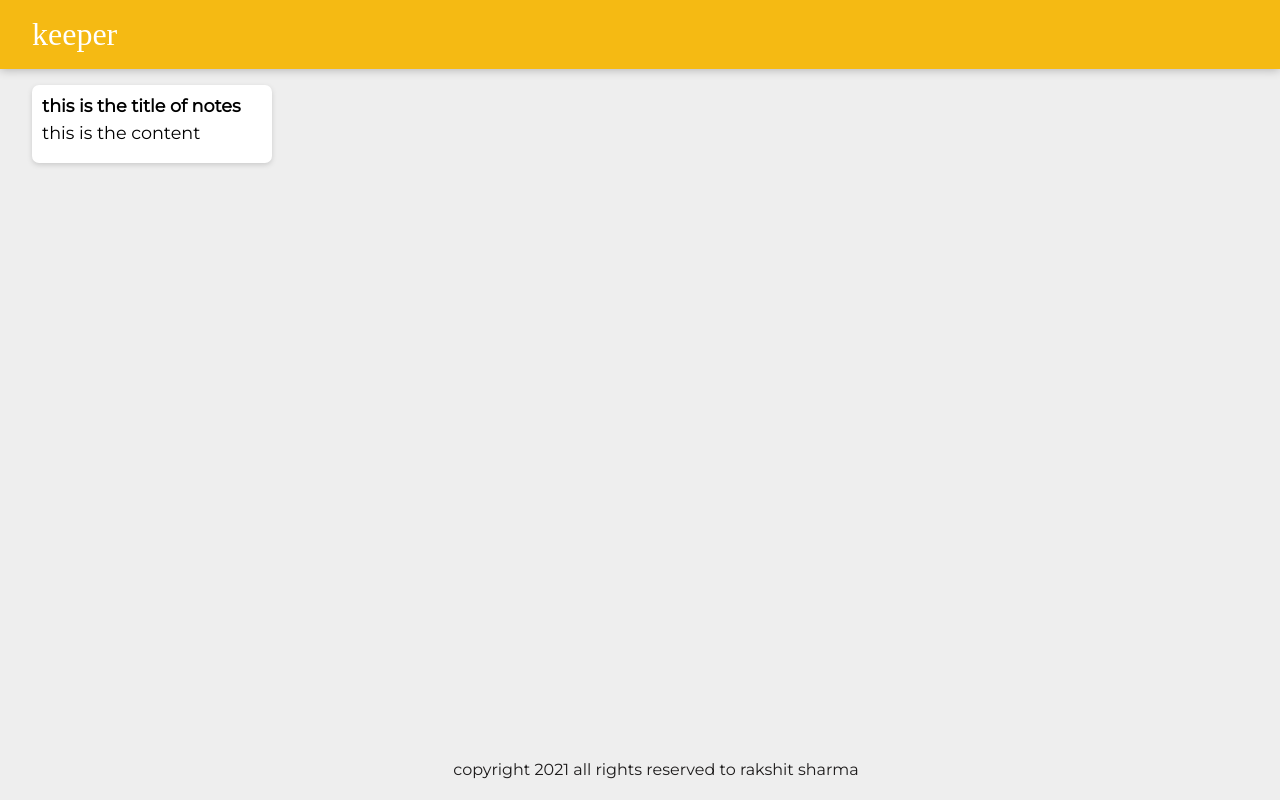
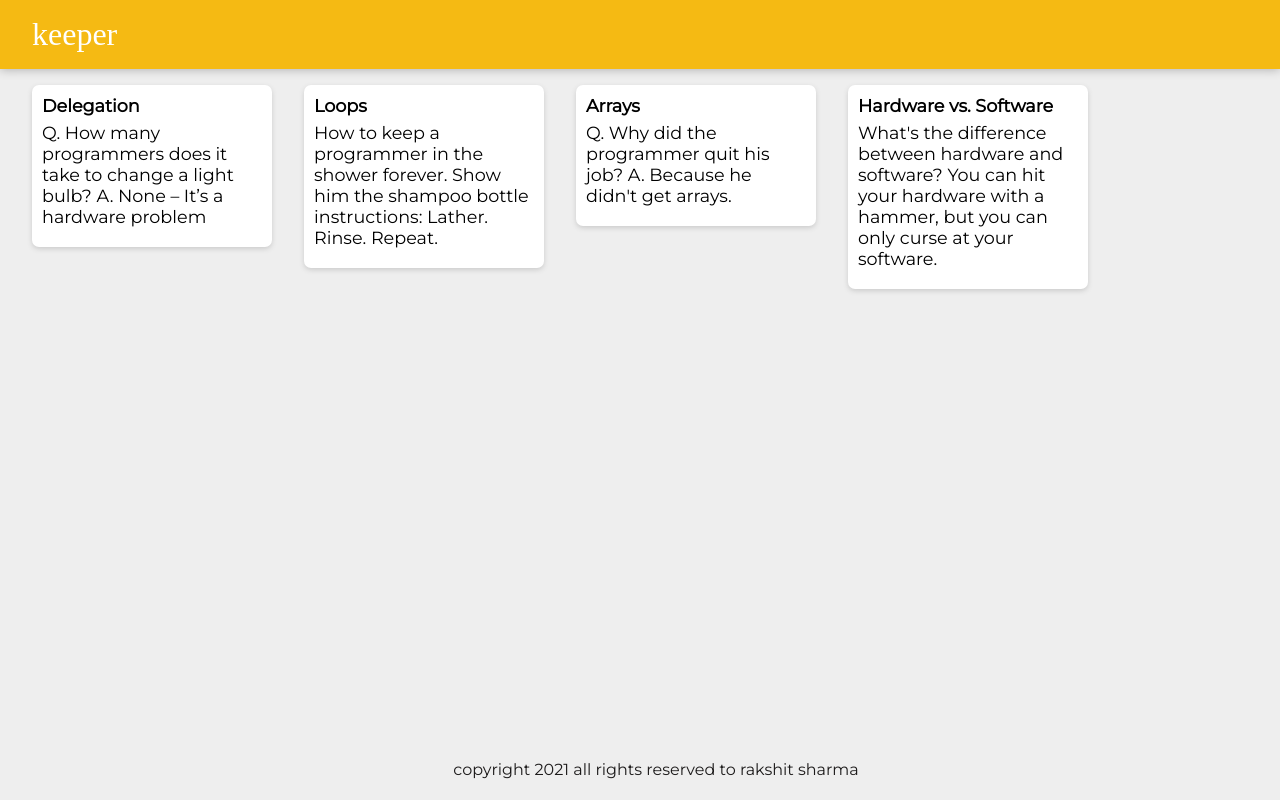
Before and after one commit to rakshitsharmaa/Notes-Keeper, a React (Create React App) app: page / in a window 1280 px wide. Built offline with nearby package versions, Linux system fonts and the light colour scheme; a web font is replaced by a local one.

Commit message:
props done

```diff
--- a/src/components/App.jsx
+++ b/src/components/App.jsx
@@ -1,12 +1,21 @@
 import React from 'react'
 import Header from "./Header";
 import Footer from './Footer';
-import Note from './Note'
+import Note from './Note';
+import notes from '../notes';
+
+
 export default function App() {
     return (
         <div>
             <Header/>
-            <Note title="this is the title of notes" content="this is the content"/>
+            {notes.map((noteItem)=>
+          <Note
+          key={noteItem.key}
+          title={noteItem.title}
+          content={noteItem.content}
+          />
+    )}
             <Footer/>
         </div>
     )
--- a/src/notes.js
+++ b/src/notes.js
@@ -24,3 +24,4 @@ const notes = [
       "What's the difference between hardware and software? You can hit your hardware with a hammer, but you can only curse at your software."
   }
 ];
+export default notes;
```
